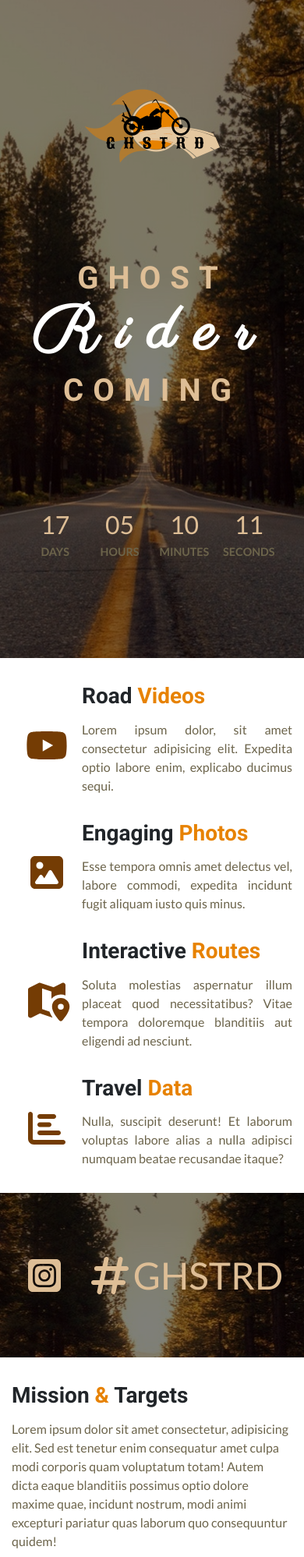
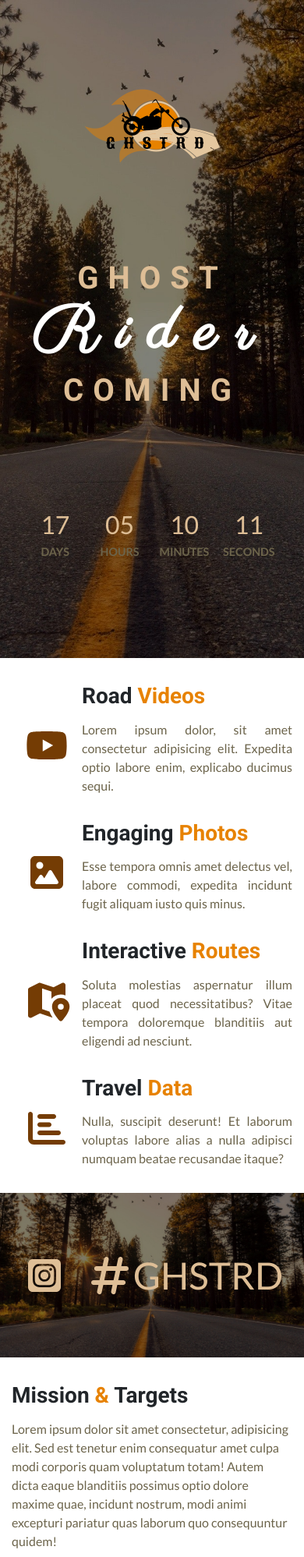
Before and after one commit to PoMkaNik/ghstrd-coming-soon, a plain HTML site: page index.html in a window 390 px wide. Shown: the top 1997 px of the page at 78% size. Drawn offline with Linux system fonts and the light colour scheme; some packages are replaced by stand-ins of ours.

Commit message:
css bg fixed for mobile

```diff
--- a/css/style.css
+++ b/css/style.css
@@ -112,16 +112,21 @@ a:hover {
 #banner {
   width: 100%;
   min-height: 100vh;
-  background-image: linear-gradient(rgba(0, 0, 0, 0.5), rgba(0, 0, 0, 0.5)),
-    url('../img/banner-2.jpg');
-  background-attachment: fixed;
-  background-position-x: center;
-  background-position-y: center;
-  background-repeat: no-repeat;
   margin: 0;
   padding: 0;
   position: relative;
   color: #debe96;
+  background-image: url('../img/banner-2-50.jpg');
+  background-attachment: fixed;
+  background-position: center;
+  background-repeat: no-repeat;
+  background-size: cover;
+}
+
+@media only screen and (max-device-width: 1366px) {
+  #banner {
+    background-attachment: scroll;
+  }
 }
 
 #banner-content {
@@ -288,12 +293,17 @@ ul.countdown li p {
 #social {
   width: 100%;
   min-height: 25vh;
-  background-image: linear-gradient(rgba(0, 0, 0, 0.5), rgba(0, 0, 0, 0.5)),
-    url('../img/banner-2.jpg');
+  background-image: url('../img/banner-2-50.jpg');
   background-attachment: fixed;
-  background-position-x: center;
-  background-position-y: center;
+  background-position: center;
   background-repeat: no-repeat;
+  background-size: cover;
+}
+
+@media only screen and (max-device-width: 1366px) {
+  #social {
+    background-attachment: scroll;
+  }
 }
 
 .social-icons {
--- a/index.html
+++ b/index.html
@@ -2,7 +2,10 @@
 <html lang="en">
   <head>
     <meta charset="UTF-8" />
-    <meta name="viewport" content="width=device-width, initial-scale=1.0" />
+    <meta
+      name="viewport"
+      content="width=device-width, initial-scale=1.0, maximum-scale=1.0, user-scalable=0"
+    />
     <title>Coming Soon...</title>
     <link rel="stylesheet" href="css/bootstrap.min.css" />
     <!-- Font Awesome CSS -->
--- a/js/app.js
+++ b/js/app.js
@@ -224,17 +224,17 @@ $(document).ready(function () {
   initWallGallery();
 });
 
-$(window).bind('resizeEnd', function () {
-  //do something, window hasn't changed size in 500ms
-  // reset gallery
-  resetWallGallery();
-  // new initiation of gallery
-  initWallGallery();
-});
+// $(window).bind('resizeEnd', function () {
+//   //do something, window hasn't changed size in 500ms
+//   // reset gallery
+//   resetWallGallery();
+//   // new initiation of gallery
+//   initWallGallery();
+// });
 
-$(window).resize(function () {
-  if (this.resizeTO) clearTimeout(this.resizeTO);
-  this.resizeTO = setTimeout(function () {
-    $(this).trigger('resizeEnd');
-  }, 500);
-});
+// $(window).resize(function () {
+//   if (this.resizeTO) clearTimeout(this.resizeTO);
+//   this.resizeTO = setTimeout(function () {
+//     $(this).trigger('resizeEnd');
+//   }, 500);
+// });
```
Also changed, not shown: img/banner-2-20.jpg (added), img/banner-2-50.jpg (added).
